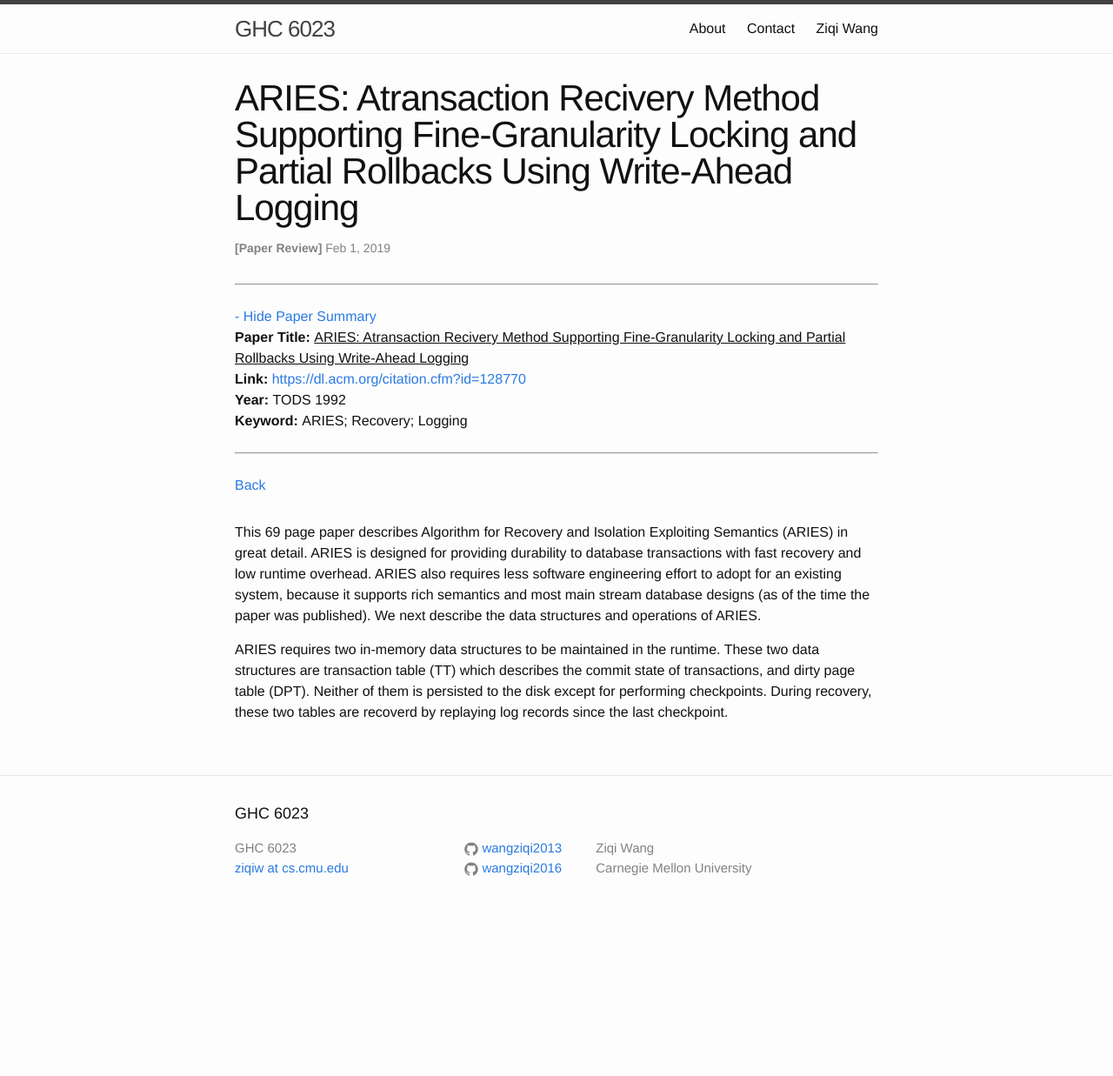
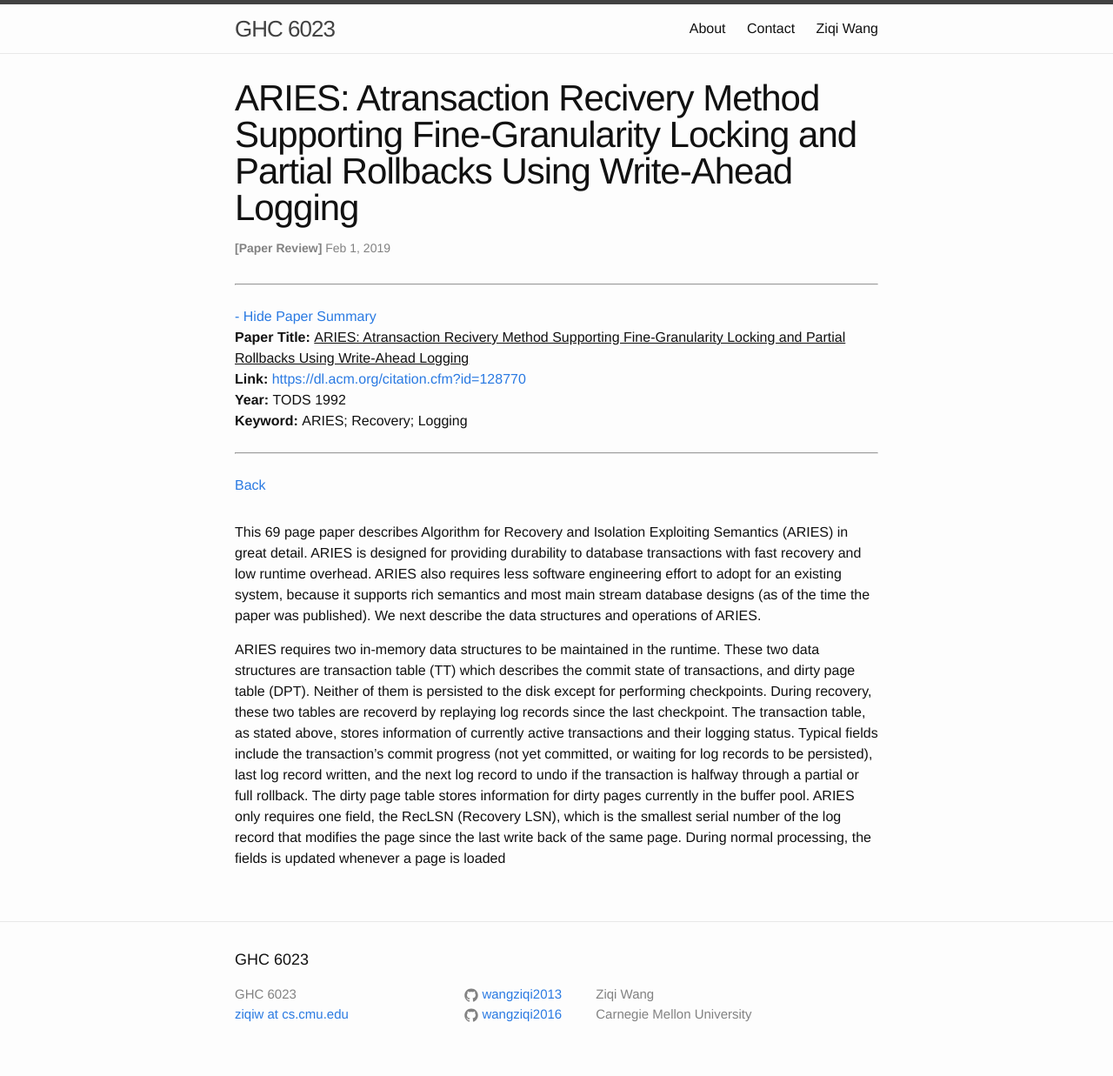
Before and after one commit to wangziqi2013/wangziqi2013.github.io, a Jekyll site: the page built from _posts/2019-01-31-aries.markdown, in a window 1280 px wide. Shown: the whole page at 87% size. Built offline with Jekyll 4.4.1, drawn with Linux system fonts in a browser that asks for light colours; before the commit the page ends 1069 px from its top, so only the background shows below that.

Commit message:
Adding DPT

```diff
--- a/_posts/2019-01-31-aries.markdown
+++ b/_posts/2019-01-31-aries.markdown
@@ -22,4 +22,9 @@ of ARIES.
 ARIES requires two in-memory data structures to be maintained in the runtime. These two data structures are transaction
 table (TT) which describes the commit state of transactions, and dirty page table (DPT). Neither of them is persisted
 to the disk except for performing checkpoints. During recovery, these two tables are recoverd by replaying log records
-since the last checkpoint.
+since the last checkpoint. The transaction table, as stated above, stores information of currently active transactions
+and their logging status. Typical fields include the transaction's commit progress (not yet committed, or waiting for log
+records to be persisted), last log record written, and the next log record to undo if the transaction is halfway through
+a partial or full rollback. The dirty page table stores information for dirty pages currently in the buffer pool. ARIES
+only requires one field, the RecLSN (Recovery LSN), which is the smallest serial number of the log record that modifies the
+page since the last write back of the same page. During normal processing, the fields is updated whenever a page is loaded
```
